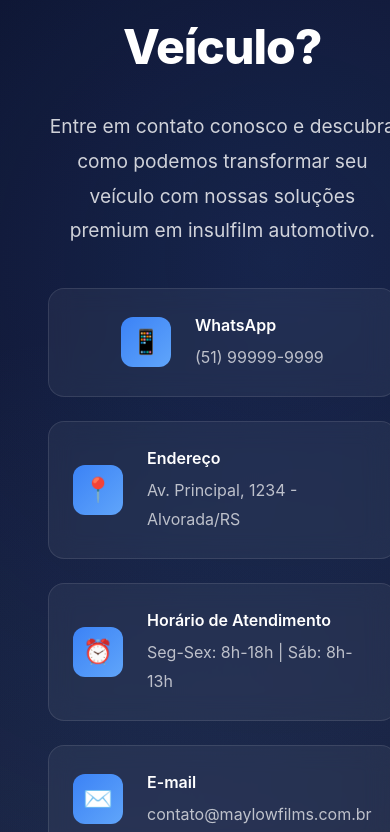
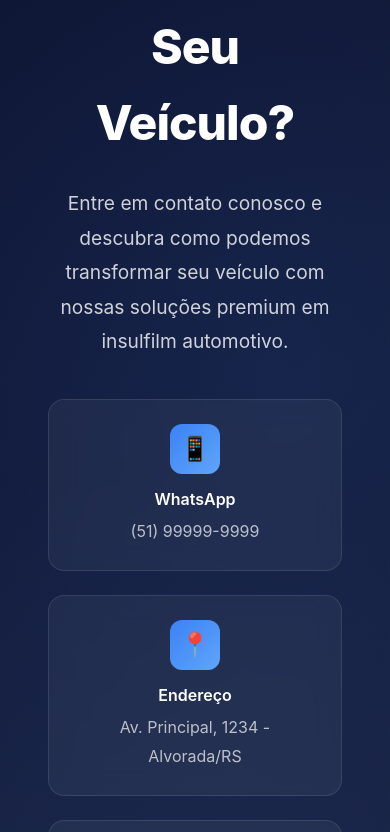
Before and after one commit to 750274/Maylow-Films, a plain HTML site: page index.html in a window 390 px wide. Shown: the part 8495-9327 px from the top of the page. Drawn offline with Linux system fonts and the light colour scheme.

Commit message:
Alteração mobile

```diff
--- a/styles.css
+++ b/styles.css
@@ -814,8 +814,15 @@
   }
 }
 /* Centralização da seção CONTATO no mobile */
+/* ===== Centralização REAL da seção CONTATO no mobile ===== */
 @media (max-width: 768px) {
-  .contact-info {
+
+  .contact-grid {
+    text-align: center;
+  }
+
+  .contact-info h2,
+  .contact-info p {
     text-align: center;
   }
 
@@ -824,21 +831,28 @@
   }
 
   .contact-method {
+    flex-direction: column;      /* 🔥 isso é o principal */
+    align-items: center;
+    text-align: center;
+    gap: 0.5rem;
+    max-width: 420px;
     width: 100%;
-    max-width: 420px;
-    justify-content: center;
-    text-align: left; /* mantém ícone + texto organizados */
+  }
+
+  .contact-icon-box {
+    margin-bottom: 0.3rem;
   }
 
   .contact-method-text h4,
   .contact-method-text p {
-    text-align: left;
+    text-align: center;
   }
 
   .contact-cta {
     text-align: center;
   }
 }
+
 @media (max-width: 768px) {
   .contact-method {
     backdrop-filter: blur(12px);
```
